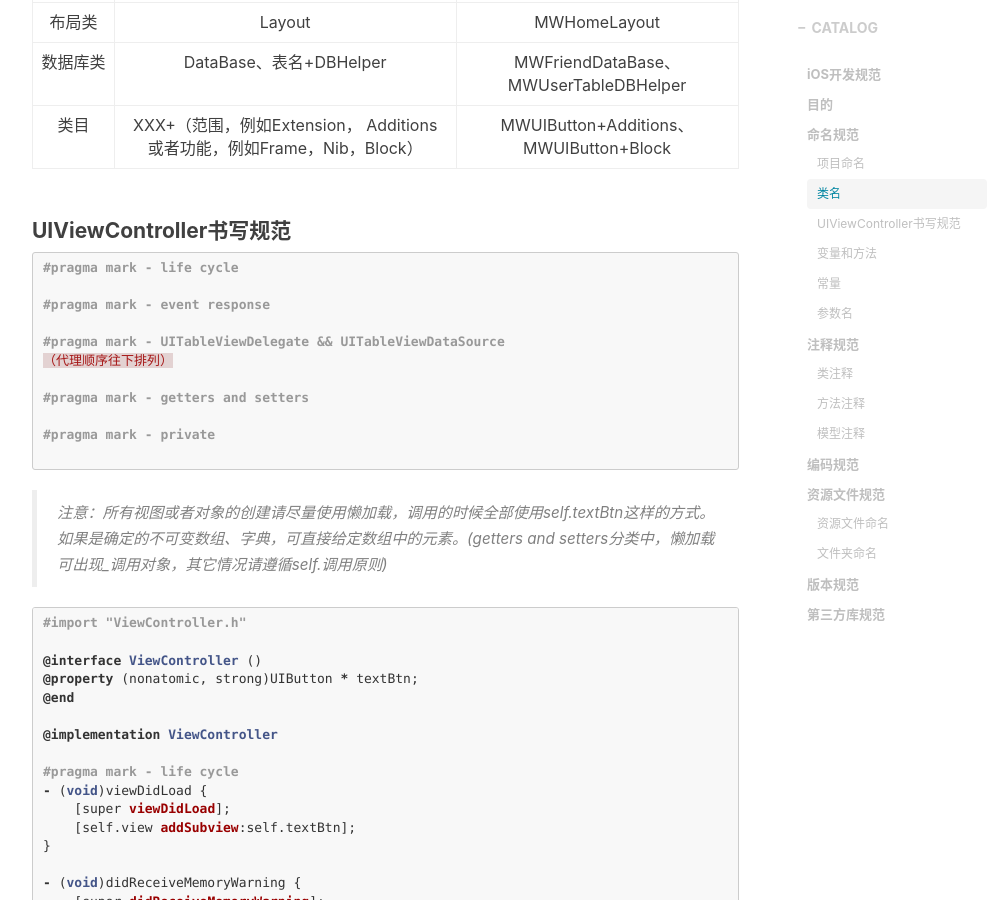
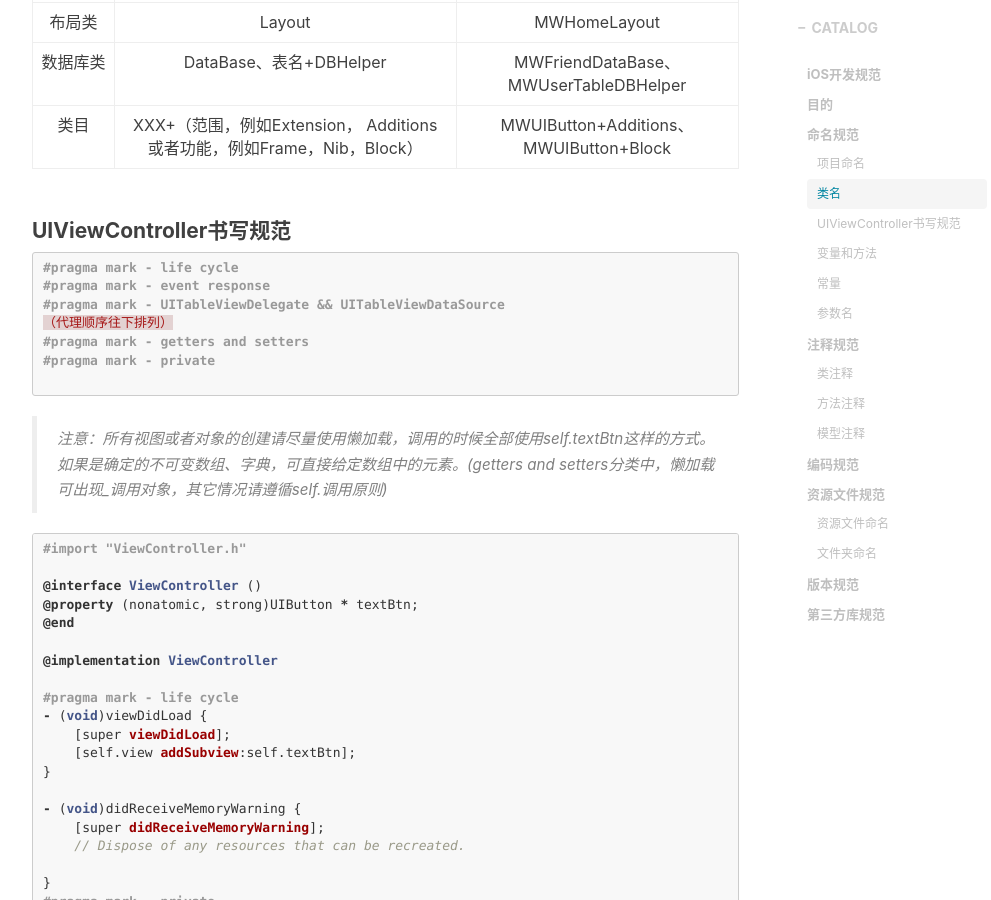
Before and after one commit to awanglilong/awanglilong.github.io, a Jekyll site: the page built from _posts/2018-06-21-iOS Standard.md, in a window 1280 px wide and 900 px high, scrolled down 2138 px. Shown: the whole window, without its empty margins (233-1224 px from the left). Built offline with Jekyll 4.4.1, drawn with Linux system fonts in a browser that asks for light colours; nearby versions of some CDN libraries; comment, search, counter and statistics services are not loaded; part of the change alters nothing that is shown.

Commit message:
iOS开发规范

````diff
--- a/_posts/2018-06-21-iOS Standard.md
+++ b/_posts/2018-06-21-iOS Standard.md
@@ -57,14 +57,10 @@ tags:
 
 ```objc
 #pragma mark - life cycle
-
 #pragma mark - event response
-
 #pragma mark - UITableViewDelegate && UITableViewDataSource
 （代理顺序往下排列）
-
 #pragma mark - getters and setters
-
 #pragma mark - private
 
 ```
@@ -159,15 +155,10 @@ tags:
 ```objc
 //
 //  MyViewController.m
-
 //  text
-
 //
-
 //  Created by mac on 2017/9/12.
-
 //  Copyright © 2017年 mac. All rights reserved.
-
 //
 
 ```
@@ -185,7 +176,6 @@ tags:
 - (void)text
 {
     //测试按钮事件响应
-
 }
 
 ```
@@ -196,19 +186,13 @@ tags:
 ```objc
 @interface DeliveryModel : NSObject
 ///提货劵所在商圈id
-
 @property (nonatomic, assign) long long mallId;
 ///商圈全称
-
 @property (nonatomic, copy) NSString *mallFullName;
 ///商圈简称
-
 @property (nonatomic, copy) NSString *mallShortName;
 ///提货劵号
-
 @property (nonatomic, copy) NSString *credentialsCode;
-///总金额
-
 @end
 
 ```
````
